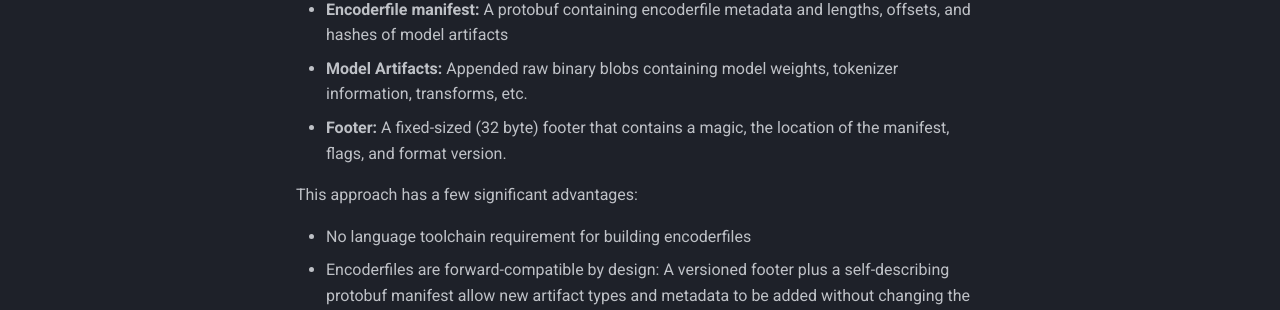
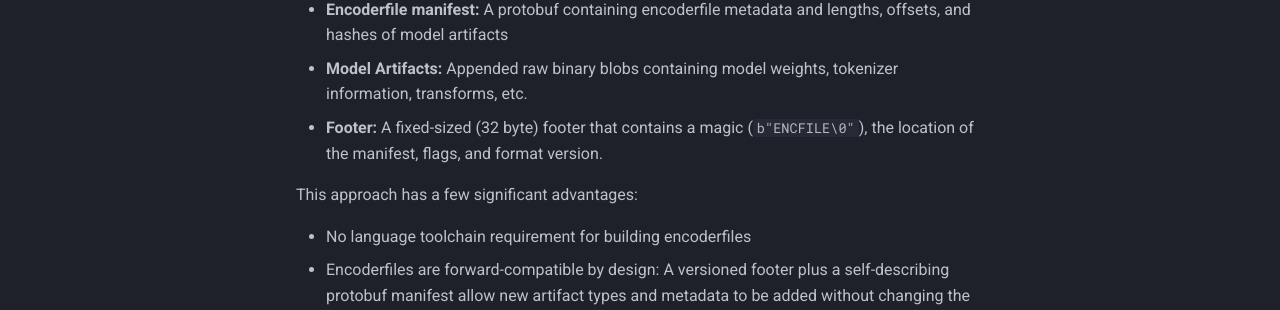
Before and after one commit to mozilla-ai/encoderfile, an MkDocs documentation site: the page built from docs/reference/file_format.md, in a window 1280 px wide and 900 px high. Shown: the part 399-709 px from the top of the window. Built offline with MkDocs 1.6.1 and Material for MkDocs 9.7.7, drawn with Linux system fonts in a browser that asks for light colours; comment, search, counter and statistics services are not loaded.

Commit message:
specify magic

```diff
--- a/docs/reference/file_format.md
+++ b/docs/reference/file_format.md
@@ -7,7 +7,7 @@ Encoderfiles are comprised of 4 parts (in order):
 - **Rust binary:** Machine code that is actually executed at runtime
 - **Encoderfile manifest:** A protobuf containing encoderfile metadata and lengths, offsets, and hashes of model artifacts
 - **Model Artifacts:** Appended raw binary blobs containing model weights, tokenizer information, transforms, etc.
-- **Footer:** A fixed-sized (32 byte) footer that contains a magic, the location of the manifest, flags, and format version.
+- **Footer:** A fixed-sized (32 byte) footer that contains a magic (`b"ENCFILE\0"`), the location of the manifest, flags, and format version.
 
 This approach has a few significant advantages:
 
```
